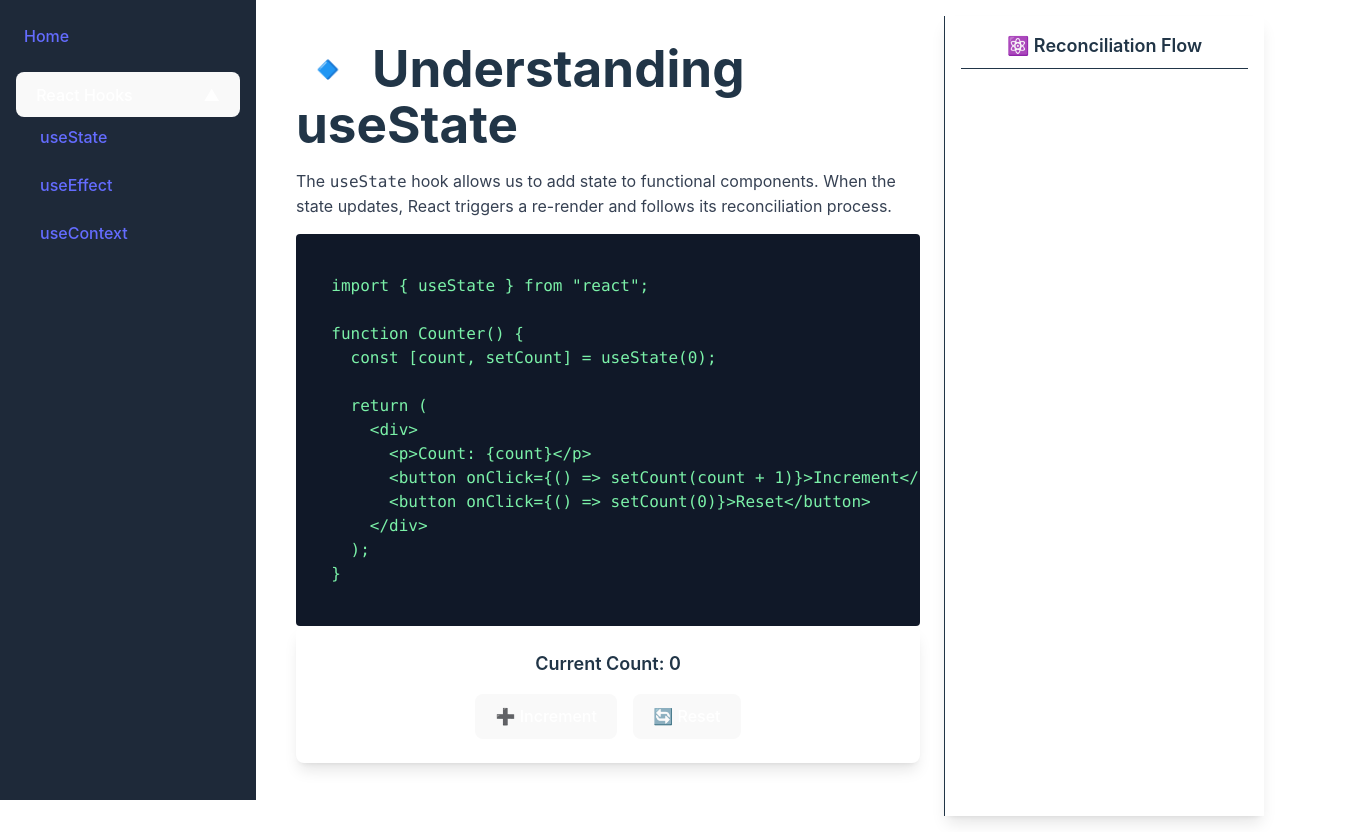
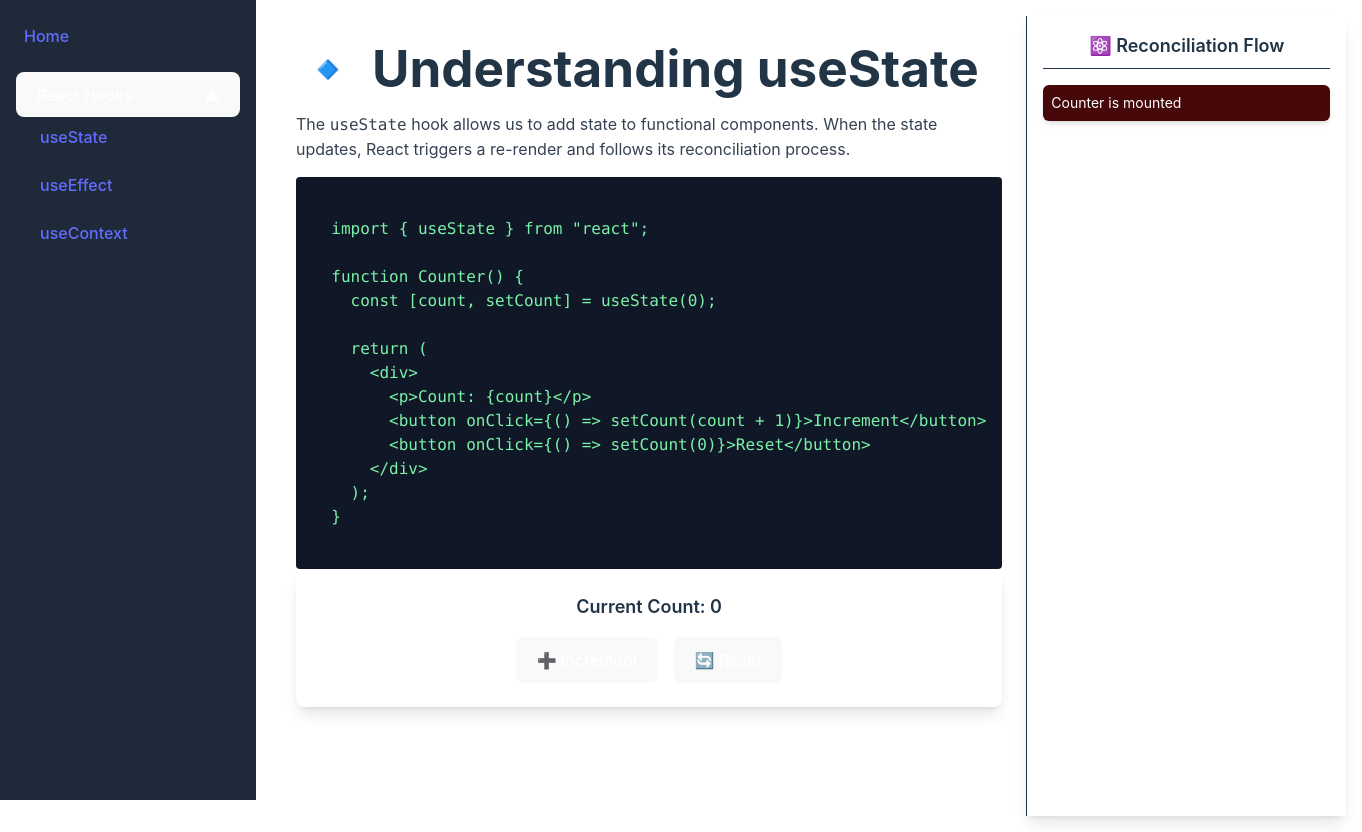
Before and after one commit to buihoanghai/web, a React (Vite) app in the folder my-todo-app/: page /react-hooks/use-state in a window 1280 px wide. Shown: the whole page, 1362 px wide, since content can reach past the window. Built offline with nearby package versions, Linux system fonts and the light colour scheme.

Commit message:
Fix UI issue

```diff
--- a/my-todo-app/src/features/react-hooks/ReconciliationFlow.tsx
+++ b/my-todo-app/src/features/react-hooks/ReconciliationFlow.tsx
@@ -1,15 +1,16 @@
-import React, { useEffect, useState, useRef } from "react";
-import { motion } from "framer-motion";
+import React, {useEffect, useState, useRef} from "react";
+import {motion} from "framer-motion";
 
 interface ReconciliationFlowProps {
 	count: number;
-	flowType: "increment" | "reset" | null;
+	flowType: "increment" | "reset" | 'mounted' | null;
 	onComplete: () => void;
 	setIsRunning: (value: boolean) => void;
 }
-type Phase ={
+
+type Phase = {
 	phase: "schedules" | "render" | "commit";
-  text: string;
+	text: string;
 }
 const ReconciliationFlow: React.FC<ReconciliationFlowProps> = ({
 	                                                               count,
@@ -17,56 +18,59 @@ const ReconciliationFlow: React.FC<ReconciliationFlowProps> = ({
 	                                                               onComplete,
 	                                                               setIsRunning,
                                                                }) => {
-	const [currentStep, setCurrentStep] = useState<number>(0);
 	const previousCount = useRef<number | null>(null);
-	const [steps, setSteps] = useState<{ phase: "render" | "commit"; text: string }[]>([]);
+	const [steps, setSteps] = useState<Phase[]>([]);
 	const timeouts = useRef<NodeJS.Timeout[]>([]);
 
 	useEffect(() => {
-		if (!flowType) return;
-
+		let phases: Phase[];
+		if (!flowType) {
+			return;
+		}
 		setIsRunning(true);
-
-		let phases: Phase[] = [
-			{ phase: "schedules", text: `🟢 Trigger: ${flowType === "increment" ? "Increment" : "Reset"} clicked` },
-			{ phase: "schedules", text: `🔄 setCount(${flowType === "increment" ? count : 0}) called` },
-			{ phase: "schedules", text: "🔄 React schedules an update for Counter" },
-			{ phase: "render", text: "🌀 [Render Phase]" },
-			{ phase: "render", text: "🔧 Virtual DOM is re-generated" },
-			{ phase: "render", text: "⚖️ Diffing: Comparing new Virtual DOM with previous" },
-		];
-		let commitPhase:Phase[];
-		if(flowType === "reset" && count === previousCount.current){
-			phases.push(
-        { phase: "render", text: "🖥️ No Change Detected ✅" },
-      );
-			commitPhase = [];
-		}else {
-			phases = [...phases,
-				{ phase: "render", text: "🖥️ Change Detected ✅" },
-				{ phase: "commit", text: "✅ [Commit Phase]" },
-				{ phase: "commit", text: "🖥️ Updating Real DOM 🔄" },
-				{ phase: "commit", text: "🎨 Browser paints the new UI" },
-				{ phase: "commit", text: "💡 Component becomes interactive" },
+		if (flowType === 'mounted') {
+			phases = [
+				{phase: "schedules", text: `Counter is mounted`},
 			];
-
+		} else {
+			phases = [
+				{phase: "schedules", text: `🟢 Trigger: ${flowType === "increment" ? "Increment" : "Reset"} clicked`},
+				{phase: "schedules", text: `🔄 setCount(${flowType === "increment" ? count : 0}) called`},
+				{phase: "schedules", text: "🔄 React schedules an update for Counter"},
+				{phase: "render", text: "🌀 [Render Phase]"},
+				{phase: "render", text: "🔧 Virtual DOM is re-generated"},
+				{phase: "render", text: "⚖️ Diffing: Comparing new Virtual DOM with previous"},
+			];
+			if (flowType === "reset" && count === previousCount.current) {
+				phases.push(
+					{phase: "render", text: "🖥️ No Change Detected ✅"},
+				);
+			} else {
+				phases = [...phases,
+					{phase: "render", text: "🖥️ Change Detected ✅"},
+					{phase: "commit", text: "✅ [Commit Phase]"},
+					{phase: "commit", text: "🖥️ Updating Real DOM 🔄"},
+					{phase: "commit", text: "🎨 Browser paints the new UI"},
+					{phase: "commit", text: "💡 Component becomes interactive"},
+				];
+			}
 		}
 
 		previousCount.current = count;
 		setSteps([]);
 
+		const timeWait = 500;
 		phases.forEach((step, index) => {
 			const timeout = setTimeout(() => {
 				setSteps((prev) => [...prev, step]);
-				setCurrentStep(index + 1);
-			}, (index + 1) * 1000);
+			}, (index + 1) * timeWait);
 			timeouts.current.push(timeout);
 		});
 
 		const completeTimeout = setTimeout(() => {
 			setIsRunning(false);
 			onComplete();
-		}, (phases.length) * 1000);
+		}, (phases.length) * timeWait);
 		timeouts.current.push(completeTimeout);
 
 		return () => {
@@ -79,12 +83,12 @@ const ReconciliationFlow: React.FC<ReconciliationFlowProps> = ({
 		<div className="p-4 bg-white border-l shadow-lg w-80 h-full overflow-auto">
 			<h3 className="text-lg font-semibold mb-4 border-b pb-2 text-center">⚛️ Reconciliation Flow</h3>
 			<div className="space-y-2">
-				{steps.map((step: Phase, index) => (
+				{steps.map((step, index) => (
 					<motion.div
 						key={index}
-						initial={{ opacity: 0, x: -10 }}
-						animate={{ opacity: 1, x: 0 }}
-						transition={{ duration: 0.5 }}
+						initial={{opacity: 0, x: -10}}
+						animate={{opacity: 1, x: 0}}
+						transition={{duration: 0.5}}
 						className={`text-sm p-2 rounded-md shadow-md  text-white ${
 							step.phase === "schedules" ? "bg-red-950" : (step.phase === "render" ? "bg-blue-500" : "bg-green-500")
 						}`}
--- a/my-todo-app/src/features/react-hooks/UseState.tsx
+++ b/my-todo-app/src/features/react-hooks/UseState.tsx
@@ -1,13 +1,13 @@
 import React, { useState } from "react";
 import ReconciliationFlow from "./ReconciliationFlow";
 import { motion } from "framer-motion";
-import {useStateInfo} from "./useStateInfo.ts";
+import {codeExample} from "./codeExample.ts";
 import CodeSnippet from "../../components/CodeSnippet.tsx";
 
 
 const UseStateDemo: React.FC = () => {
 	const [count, setCount] = useState(0);
-	const [flowType, setFlowType] = useState<"increment" | "reset" | null>(null);
+	const [flowType, setFlowType] = useState<"increment" | "reset" | "mounted" | null>("mounted");
 	const [isRunning, setIsRunning] = useState(false);
 
 	const handleIncrement = () => {
@@ -27,7 +27,7 @@ const UseStateDemo: React.FC = () => {
 	return (
 		<div className="flex h-screen">
 			{/* Main Content */}
-			<div className="flex-1 max-w-2xl mx-auto p-6">
+			<div className="flex-1 max-w-3xl mx-auto p-6">
 				<h1 className="text-2xl font-bold mb-4">🔹 Understanding useState</h1>
 				<p className="mb-4 text-gray-700">
 					The <code>useState</code> hook allows us to add state to functional components.
@@ -35,7 +35,7 @@ const UseStateDemo: React.FC = () => {
 				</p>
 
 				{/* Code Snippet */}
-				<CodeSnippet code={useStateInfo.codeExample}/>
+				<CodeSnippet code={codeExample.useState}/>
 
 				{/* Counter UI */}
 				<div className="bg-white p-6 shadow-lg rounded-lg text-center">
--- a/my-todo-app/src/features/react-hooks/useStateInfo.ts
+++ b/my-todo-app/src/features/react-hooks/codeExample.ts
@@ -1,5 +1,5 @@
-export const useStateInfo = {
-	codeExample: `
+export const codeExample = {
+	useState: `
   import { useState } from "react";
 
   function Counter() {
```
